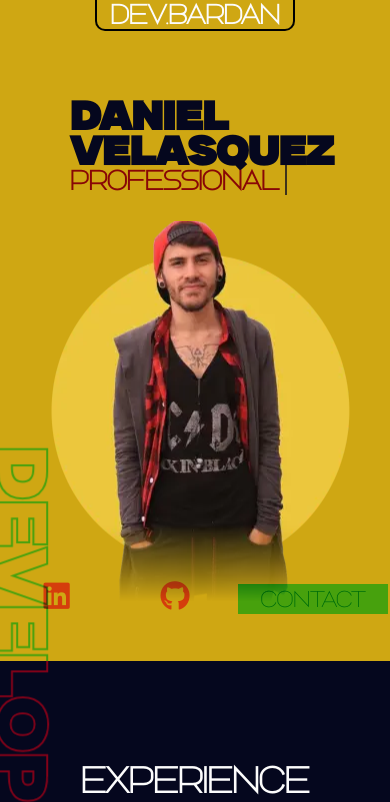
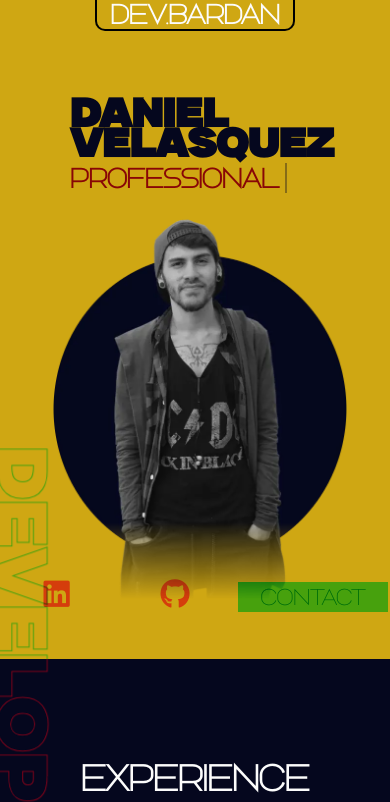
Before and after one commit to Devbardan/devbardan.github.io, a plain HTML site: page index.html in a window 390 px wide. Shown: the top 802 px of the page. Drawn offline with Linux system fonts and the light colour scheme.

Commit message:
finish responsive.

```diff
--- a/style.css
+++ b/style.css
@@ -143,7 +143,7 @@
     line-height: 20px;
 }
 header .right-column{
-    background-image: url("./img/Daniel_Velasquez-dark-mode.webp");
+    background-image: url("./img/Daniel_Velasquez-white-modexl.webp");
     mask-image: linear-gradient(
         black 80%,transparent
     );
@@ -151,6 +151,7 @@
     height: 380px;
     background-position: center;
     min-width: 300px;
+    background-size: contain;
 }
 .experience{
     background: var(--teme-color2);
@@ -208,7 +209,7 @@
     justify-content: space-around;
     position: relative;
     flex-wrap: wrap;
-    padding: 0px 150px;
+    padding: 100px 150px;
 }
 .left-column{
     flex: 1;
@@ -279,6 +280,8 @@
     padding: 20px;
     text-align: center;
     min-width: 250px;
+    align-content: center;
+    display: grid;
 }
 .card{
     width: 14rem;
@@ -381,7 +384,7 @@
     font-size: 150px;
     font-family: 'Milker';
     mix-blend-mode: difference;
-    -webkit-text-stroke: 2px var(--teme3-color1);
+    -webkit-text-stroke: 1px var(--teme3-color1);
     pointer-events: none;
 }
 .typing-text{
@@ -393,14 +396,13 @@
 
 }
 
-@media (max-width :400px), screen and
-(orientation: portrait){
+@media (max-width :520px){
     .i-content{
         padding: 50px;
     }
     h1{
         font-size: 2.5em;
-        line-height: 35px;
+        line-height: 30px;
 
     }
     h3{
@@ -450,6 +452,9 @@
         left: -40px;
         top: -30px;
     }
+    .typing-text{
+        margin-top: 8px;
+    }
 }
 
 @keyframes cursor {
```
